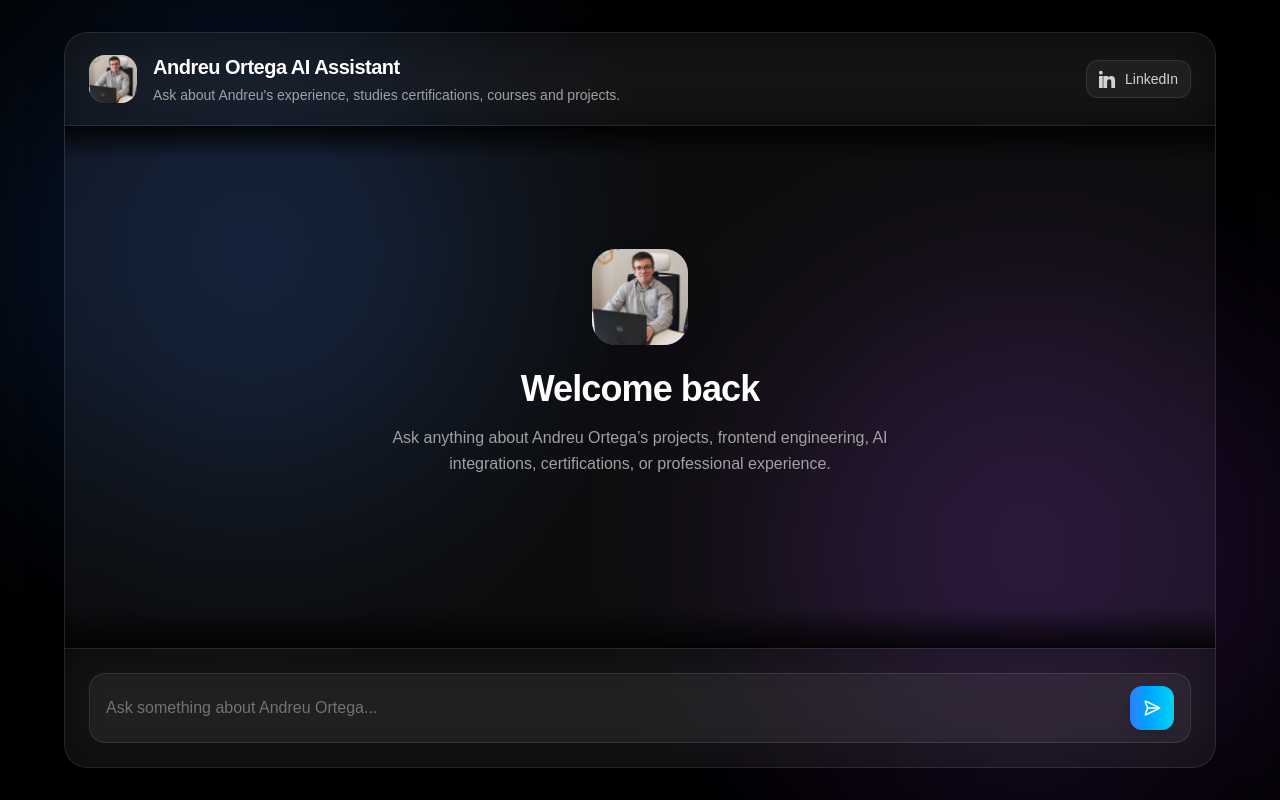
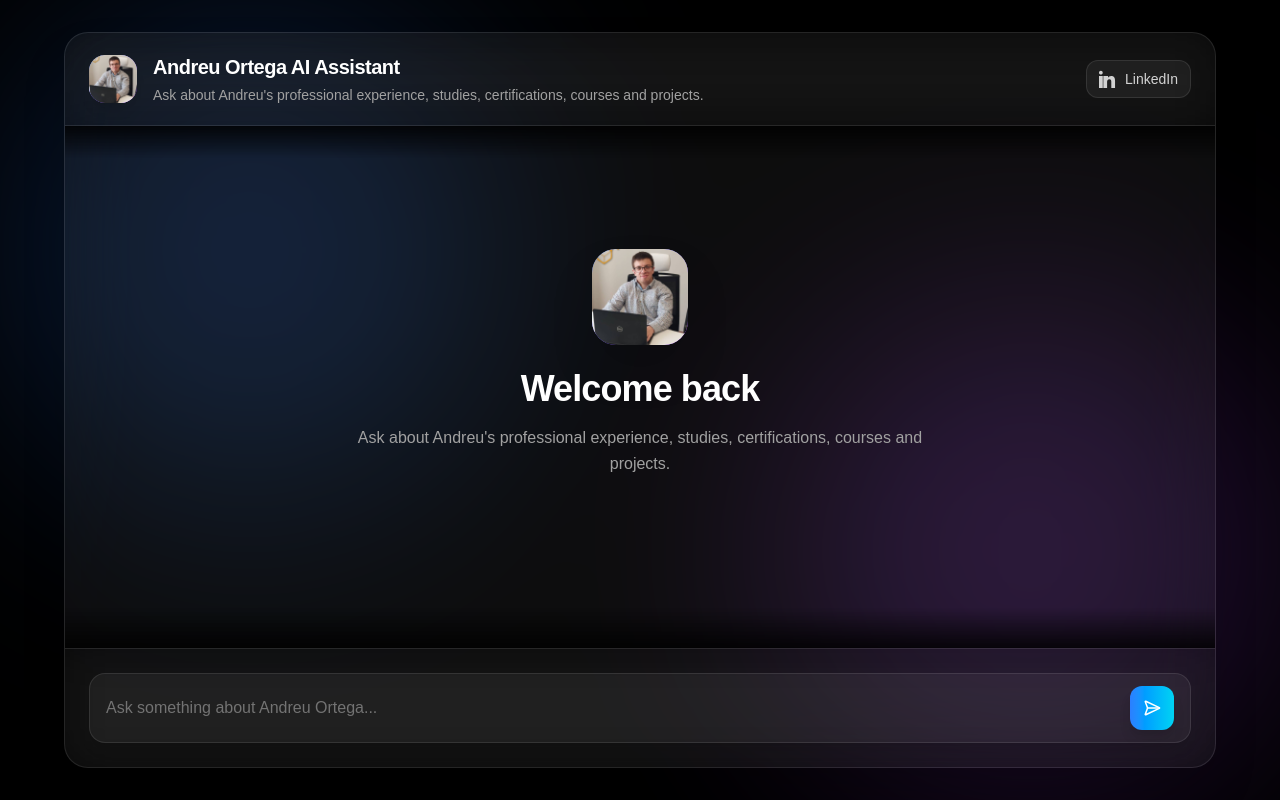
Before and after one commit to aortegablasi96/career_conversation_chatbot, a Next.js app in the folder frontend/: page / in a window 1280 px wide. Built offline with nearby package versions, Linux system fonts and the light colour scheme.

Commit message:
Modified side texts

```diff
--- a/frontend/components/ChatWindow.tsx
+++ b/frontend/components/ChatWindow.tsx
@@ -144,7 +144,7 @@ export default function ChatWindow() {
                   </h1>
 
                   <p className="text-sm text-neutral-400 mt-1">
-                    Ask about Andreu's experience, studies certifications, courses and projects.
+                    Ask about Andreu's professional experience, studies, certifications, courses and projects.
                   </p>
                 </div>
               </div>
@@ -218,8 +218,7 @@ export default function ChatWindow() {
                   </h2>
 
                   <p className="max-w-xl text-neutral-400 leading-relaxed">
-                    Ask anything about Andreu Ortega’s projects, frontend engineering,
-                    AI integrations, certifications, or professional experience.
+                    Ask about Andreu's professional experience, studies, certifications, courses and projects.
                   </p>
                 </div>
               )}
```
